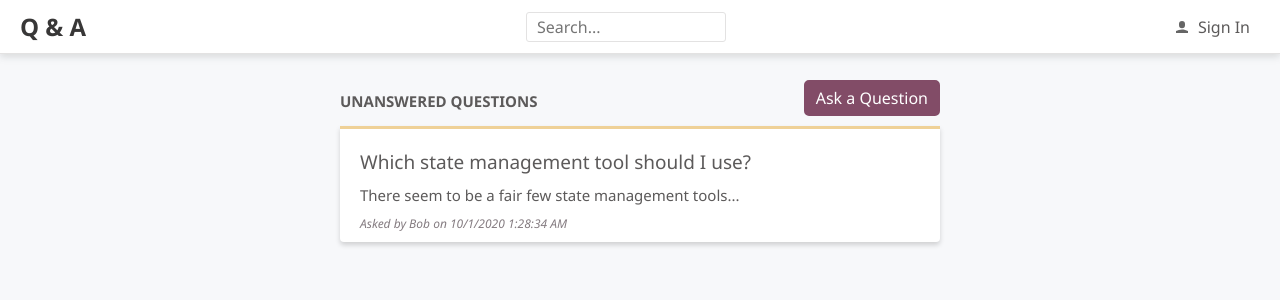
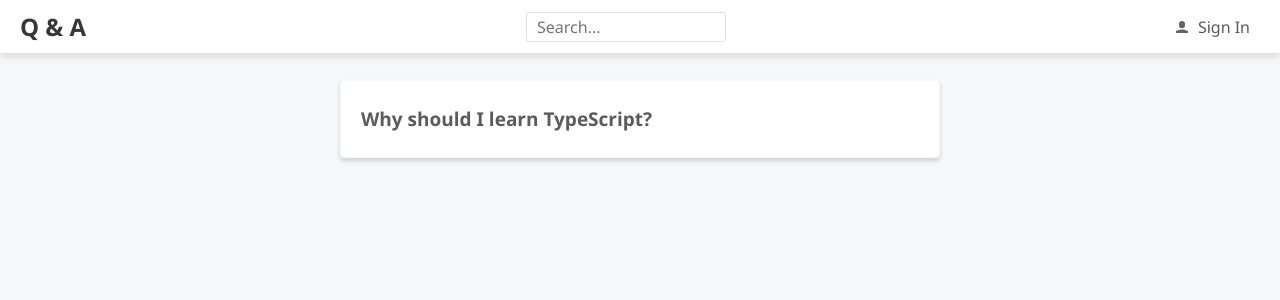
Before and after one commit to jonaMclaurin/Q-A-React-and-C-, a React (Create React App) app in the folder frontend/: page /questions/1 in a window 1280 px wide. Shown: the top 300 px of the page. Built offline with nearby package versions, Linux system fonts and the light colour scheme.

Commit message:
added not found page and implemented question page

```diff
--- a/frontend/src/App.tsx
+++ b/frontend/src/App.tsx
@@ -2,7 +2,7 @@
 import { css, jsx } from '@emotion/core';
 // eslint-disable-next-line
 import React from 'react';
-import { BrowserRouter, Route } from 'react-router-dom';
+import { BrowserRouter, Route, Redirect, Switch } from 'react-router-dom';
 
 import { Header } from './Components/Header/Header';
 import { HomePage } from './Components/HomePage/HomePage';
@@ -10,6 +10,8 @@
 import { AskPage } from './Pages/AskPage/AskPage';
 import { SearchPage } from './Pages/SearchPage/SearchPage';
 import { SignInPage } from './Pages/SignInPage/SignInPage';
+import { NotFoundPage } from './Pages/NotFoundPage/NotFoundPage';
+import { QuestionPage } from './Pages/QuestionPage/QuestionPage';
 
 function App() {
   return (
@@ -22,7 +24,15 @@
         `}
       >
         <Header />
-        <HomePage />
+        <Switch>
+          <Redirect from="/home" to="/" />
+          <Route exact path="/" component={HomePage} />
+          <Route path="/search" component={SearchPage} />
+          <Route path="/ask" component={AskPage} />
+          <Route path="/signin" component={SignInPage} />
+          <Route path="/questions/:questionId" component={QuestionPage} />
+          <Route component={NotFoundPage} />
+        </Switch>
       </div>
     </BrowserRouter>
   );
--- a/frontend/src/Components/Header/Header.tsx
+++ b/frontend/src/Components/Header/Header.tsx
@@ -4,6 +4,7 @@
 // eslint-disable-next-line
 import React, { ChangeEvent } from 'react';
 import { UserIcon } from '../Icons/Icons';
+import { Link } from 'react-router-dom';
 
 export const Header = () => {
   const handleSearchInputChange = (e: ChangeEvent<HTMLInputElement>) => {
@@ -25,17 +26,17 @@
         box-shadow: 0 3px 7px 0 rgba(110, 112, 114, 0.21);
       `}
     >
-      <a
+      <Link
+        to="/"
         css={css`
           font-size: 24px;
           font-weight: bold;
           color: ${gray1};
           text-decoration: none;
         `}
-        href="./"
       >
         Q & A
-      </a>
+      </Link>
       <input
         type="text"
         placeholder="Search..."
@@ -56,8 +57,8 @@
           }
         `}
       />
-      <a
-        href="./signin"
+      <Link
+        to="/signin"
         css={css`
           font-family: ${fontFamily};
           font-size: ${fontSize};
@@ -76,7 +77,7 @@
       >
         <UserIcon />
         <span>Sign In</span>
-      </a>
+      </Link>
     </div>
   );
 };
--- a/frontend/src/Components/HomePage/HomePage.tsx
+++ b/frontend/src/Components/HomePage/HomePage.tsx
@@ -1,7 +1,8 @@
 /** @jsx jsx */
 import { css, jsx } from '@emotion/core';
 // eslint-disable-next-line
-import React, { useEffect, useState } from 'react';
+import React, { useEffect, useState, FC } from 'react';
+import { RouteComponentProps } from 'react-router-dom';
 
 import { PrimaryButton } from '../../Styles/Styles';
 import { QuestionList } from '../QuestionList/QuestionList';
@@ -9,7 +10,7 @@
 import { Page } from '../../Components/Page/Page';
 import { PageTitle } from '../../Components/Page/PageTitle';
 
-export const HomePage = () => {
+export const HomePage: FC<RouteComponentProps> = ({ history }) => {
   const [questions, setQuestions] = useState<QuestionData[] | null>(null);
   const [questionsLoading, setQuestionsLoading] = useState(true);
 
@@ -23,7 +24,7 @@
   }, []);
 
   const handleAskQuestion = () => {
-    console.log('TODO - move to the AskPage');
+    history.push('/ask');
   };
   return (
     <Page>
--- a/frontend/src/Components/Question/Question.tsx
+++ b/frontend/src/Components/Question/Question.tsx
@@ -3,7 +3,9 @@
 import { css, jsx } from '@emotion/core';
 import { QuestionData } from '../../Data/QuestionsData';
 import { gray3, gray2 } from '../../Styles/Styles';
+// eslint-disable-next-line
 import React from 'react';
+import { Link } from 'react-router-dom';
 
 interface Props {
   data: QuestionData;
@@ -22,7 +24,18 @@
         font-size: 19px;
       `}
     >
-      {data.title}
+      <Link
+        css={css`
+          text-decoration: none;
+          color: ${gray2};
+          :hover {
+            color: #000;
+          }
+        `}
+        to={`questions/${data.questionId}`}
+      >
+        {data.title}
+      </Link>
     </div>
     {showContent && (
       <div
--- a/frontend/src/Data/QuestionsData.ts
+++ b/frontend/src/Data/QuestionsData.ts
@@ -57,3 +57,11 @@
 const wait = (ms: number): Promise<void> => {
   return new Promise((resolve) => setTimeout(resolve, ms));
 };
+
+export const getQuestion = async (
+  questionId: number,
+): Promise<QuestionData | null> => {
+  await wait(500);
+  const result = questions.filter((q) => q.questionId === questionId);
+  return result.length === 0 ? null : result[0];
+};
--- /dev/null
+++ b/frontend/src/Pages/NotFoundPage/NotFoundPage.tsx
@@ -0,0 +1,5 @@
+// eslint-disable-next-line
+import React from 'react';
+import { Page } from '../../Components/Page/Page';
+
+export const NotFoundPage = () => <Page title="Page not Found" />;
--- a/frontend/src/Pages/QuestionPage/QuestionPage.tsx
+++ b/frontend/src/Pages/QuestionPage/QuestionPage.tsx
@@ -1,5 +1,54 @@
 // eslint-disable-next-line
-import React from 'react';
+import React, { FC, useState, Fragment, useEffect } from 'react';
 import { Page } from '../../Components/Page/Page';
+import { RouteComponentProps } from 'react-router-dom';
+/** @jsx jsx */
+import { css, jsx } from '@emotion/core';
+import { gray3, gray6 } from '../../Styles/Styles';
 
-export const QuestionPage = () => <Page>Question Page</Page>;
+import { QuestionData, getQuestion } from '../../Data/QuestionsData';
+
+interface RouteParams {
+  questionId: string;
+}
+
+export const QuestionPage: FC<RouteComponentProps<RouteParams>> = ({
+  match,
+}) => {
+  const [question, setQuestion] = useState<QuestionData | null>(null);
+
+  useEffect(() => {
+    const doGetQuestion = async (questionId: number) => {
+      const foundQuestion = await getQuestion(questionId);
+      setQuestion(foundQuestion);
+    };
+    if (match.params.questionId) {
+      const questionId = Number(match.params.questionId);
+      doGetQuestion(questionId);
+    }
+  }, [match.params.questionId]);
+
+  return (
+    <Page>
+      <div
+        css={css`
+          background-color: white;
+          padding: 15px 20px 20px 20px;
+          border-radius: 4px;
+          border: 1px solid ${gray6};
+          box-shadow: 0 3px 5px 0 rgba(0, 0, 0, 0.16);
+        `}
+      >
+        <div
+          css={css`
+            font-size: 19px;
+            font-weight: bold;
+            margin: 10px 0px 5px;
+          `}
+        >
+          {question === null ? '' : question.title}
+        </div>
+      </div>
+    </Page>
+  );
+};
--- a/frontend/src/Styles/Styles.ts
+++ b/frontend/src/Styles/Styles.ts
@@ -36,4 +36,7 @@
     opacity: 0.5;
     cursor: not-allowed;
   }
+  :active {
+    transform: scale(0.96);
+  }
 `;
```
